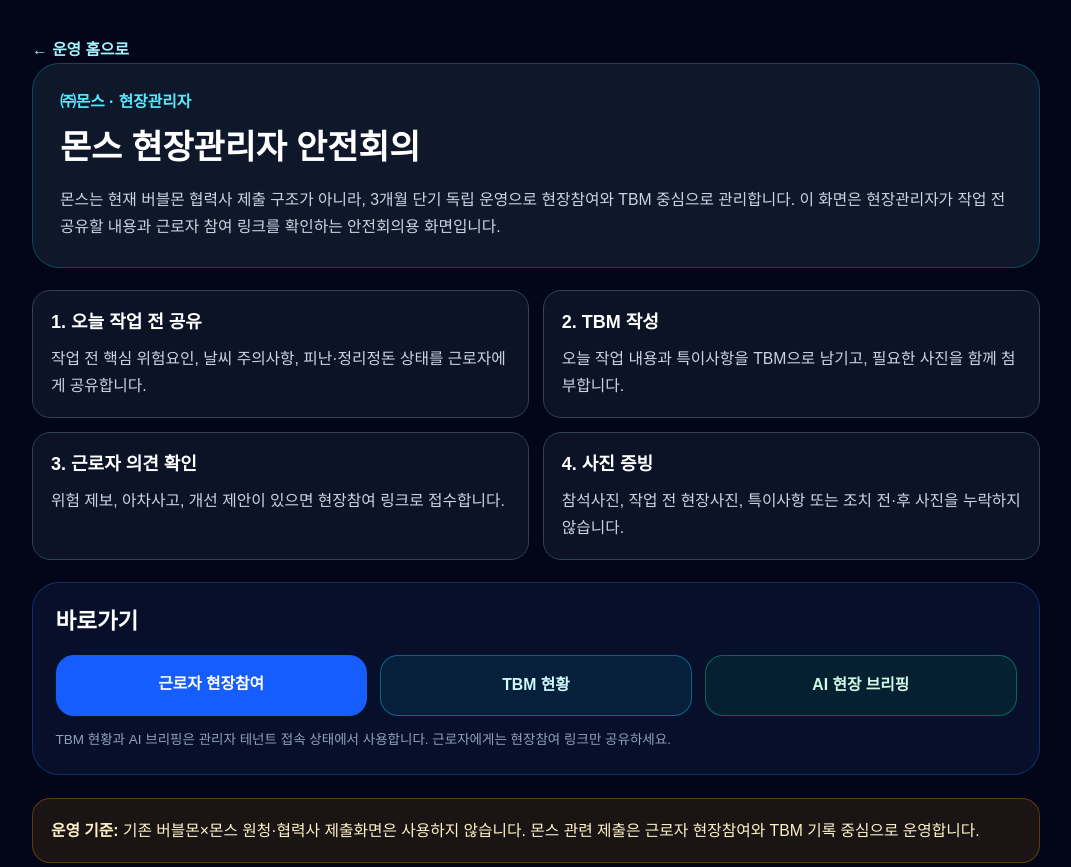
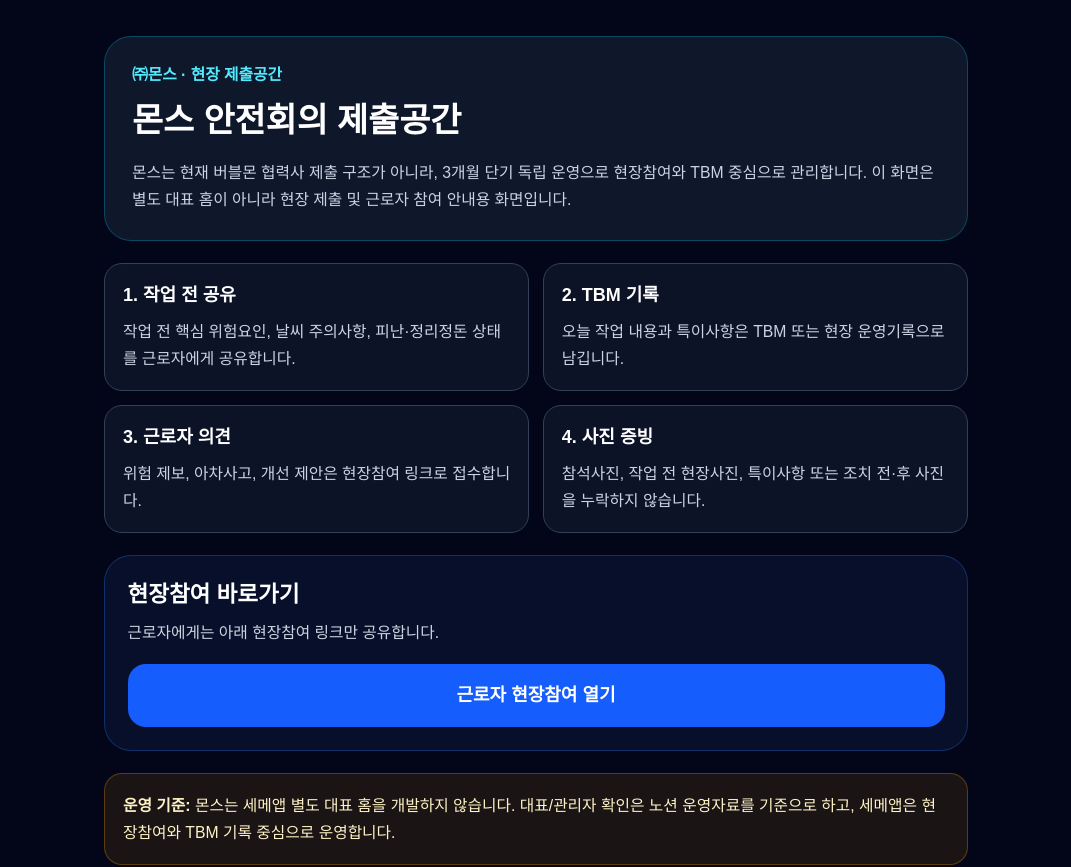
Before and after one commit to safemetrica/safe-metrica, a Next.js app: page /contractor/mons in a window 1280 px wide. Shown: the top 867 px of the page, without its empty margins (104-1175 px from the left). Built offline with nearby package versions, Linux system fonts and the light colour scheme.

Commit message:
fix: restore mons submit space routing

```diff
--- a/src/app/contractor/mons/page.tsx
+++ b/src/app/contractor/mons/page.tsx
@@ -1,17 +1,19 @@
 import Link from "next/link";
+
+export const dynamic = "force-dynamic";
 
 const guideItems = [
   {
-    title: "1. 오늘 작업 전 공유",
+    title: "1. 작업 전 공유",
     body: "작업 전 핵심 위험요인, 날씨 주의사항, 피난·정리정돈 상태를 근로자에게 공유합니다.",
   },
   {
-    title: "2. TBM 작성",
-    body: "오늘 작업 내용과 특이사항을 TBM으로 남기고, 필요한 사진을 함께 첨부합니다.",
+    title: "2. TBM 기록",
+    body: "오늘 작업 내용과 특이사항은 TBM 또는 현장 운영기록으로 남깁니다.",
   },
   {
-    title: "3. 근로자 의견 확인",
-    body: "위험 제보, 아차사고, 개선 제안이 있으면 현장참여 링크로 접수합니다.",
+    title: "3. 근로자 의견",
+    body: "위험 제보, 아차사고, 개선 제안은 현장참여 링크로 접수합니다.",
   },
   {
     title: "4. 사진 증빙",
@@ -19,20 +21,16 @@ const guideItems = [
   },
 ];
 
-export default function MonsManagerSafetyMeetingPage() {
+export default function MonsSubmitSpacePage() {
   return (
     <main className="min-h-screen bg-slate-950 px-4 py-8 text-white">
-      <div className="mx-auto max-w-4xl space-y-5">
-        <Link href="/home" className="text-sm font-bold text-cyan-200 hover:text-cyan-100">
-          ← 운영 홈으로
-        </Link>
-
+      <div className="mx-auto max-w-3xl space-y-5">
         <section className="rounded-3xl border border-cyan-500/30 bg-slate-900 p-6">
-          <p className="text-sm font-black text-cyan-300">㈜몬스 · 현장관리자</p>
-          <h1 className="mt-3 text-3xl font-black">몬스 현장관리자 안전회의</h1>
+          <p className="text-sm font-black text-cyan-300">㈜몬스 · 현장 제출공간</p>
+          <h1 className="mt-3 text-3xl font-black">몬스 안전회의 제출공간</h1>
           <p className="mt-4 text-sm leading-6 text-slate-300">
             몬스는 현재 버블몬 협력사 제출 구조가 아니라, 3개월 단기 독립 운영으로 현장참여와 TBM 중심으로 관리합니다.
-            이 화면은 현장관리자가 작업 전 공유할 내용과 근로자 참여 링크를 확인하는 안전회의용 화면입니다.
+            이 화면은 별도 대표 홈이 아니라 현장 제출 및 근로자 참여 안내용 화면입니다.
           </p>
         </section>
 
@@ -46,35 +44,22 @@ export default function MonsManagerSafetyMeetingPage() {
         </section>
 
         <section className="rounded-3xl border border-blue-500/30 bg-blue-950/30 p-5">
-          <h2 className="text-xl font-black">바로가기</h2>
-          <div className="mt-4 grid gap-3 sm:grid-cols-3">
-            <Link
-              href="/field/participation?company=mons"
-              className="rounded-2xl bg-blue-600 px-4 py-4 text-center text-sm font-black text-white hover:bg-blue-500"
-            >
-              근로자 현장참여
-            </Link>
-            <Link
-              href="/tbm"
-              className="rounded-2xl border border-cyan-400/40 bg-cyan-500/10 px-4 py-4 text-center text-sm font-black text-cyan-100 hover:bg-cyan-500/20"
-            >
-              TBM 현황
-            </Link>
-            <Link
-              href="/field"
-              className="rounded-2xl border border-emerald-400/40 bg-emerald-500/10 px-4 py-4 text-center text-sm font-black text-emerald-100 hover:bg-emerald-500/20"
-            >
-              AI 현장 브리핑
-            </Link>
-          </div>
-          <p className="mt-3 text-xs leading-5 text-slate-400">
-            TBM 현황과 AI 브리핑은 관리자 테넌트 접속 상태에서 사용합니다. 근로자에게는 현장참여 링크만 공유하세요.
+          <h2 className="text-xl font-black">현장참여 바로가기</h2>
+          <p className="mt-2 text-sm leading-6 text-slate-300">
+            근로자에게는 아래 현장참여 링크만 공유합니다.
           </p>
+
+          <Link
+            href="/field/participation?company=mons"
+            className="mt-4 block rounded-2xl bg-blue-600 px-4 py-4 text-center text-base font-black text-white hover:bg-blue-500"
+          >
+            근로자 현장참여 열기
+          </Link>
         </section>
 
         <section className="rounded-2xl border border-amber-500/30 bg-amber-500/10 p-4 text-sm leading-6 text-amber-100">
-          <strong>운영 기준:</strong> 기존 버블몬×몬스 원청·협력사 제출화면은 사용하지 않습니다.
-          몬스 관련 제출은 근로자 현장참여와 TBM 기록 중심으로 운영합니다.
+          <strong>운영 기준:</strong> 몬스는 세메앱 별도 대표 홈을 개발하지 않습니다.
+          대표/관리자 확인은 노션 운영자료를 기준으로 하고, 세메앱은 현장참여와 TBM 기록 중심으로 운영합니다.
         </section>
       </div>
     </main>
```
